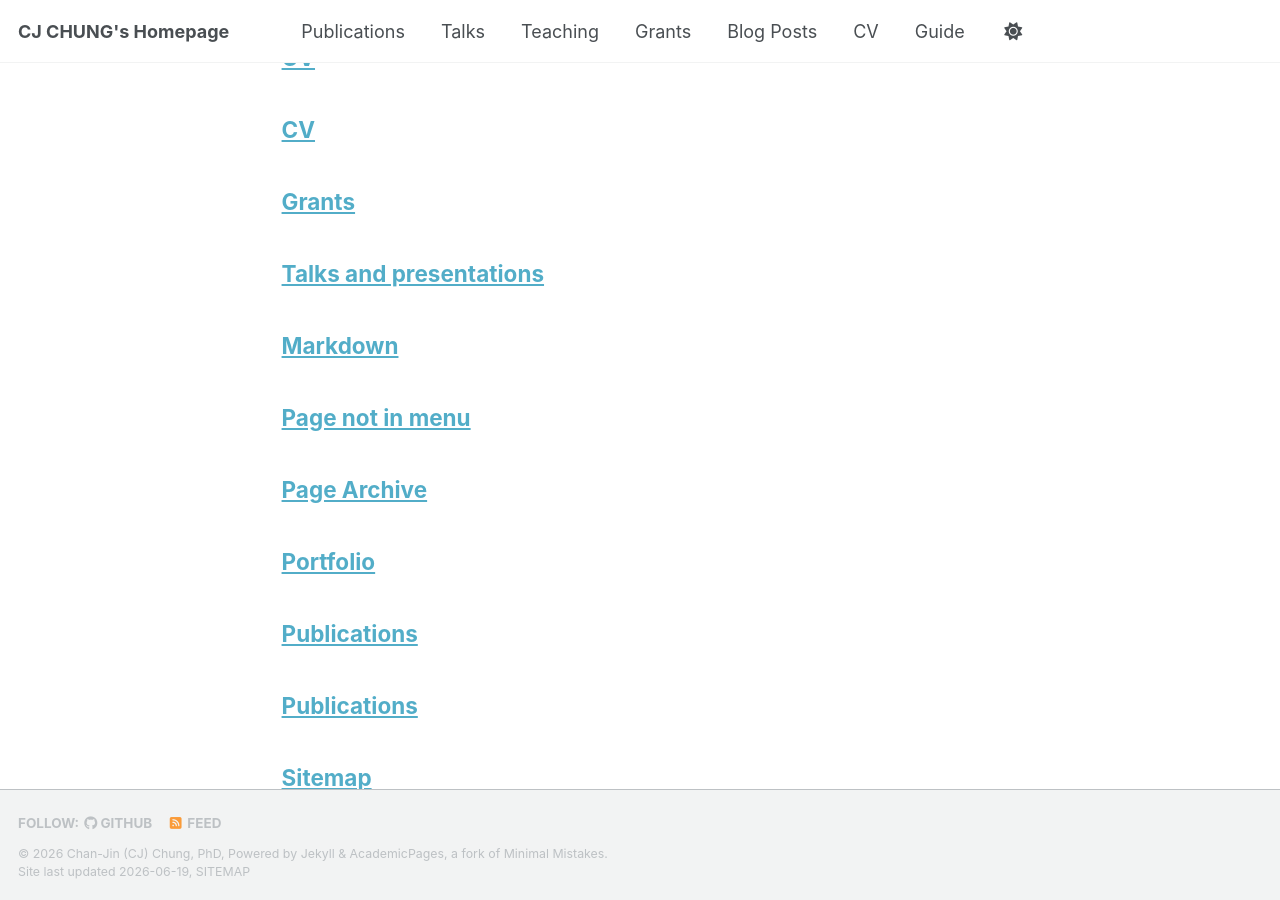
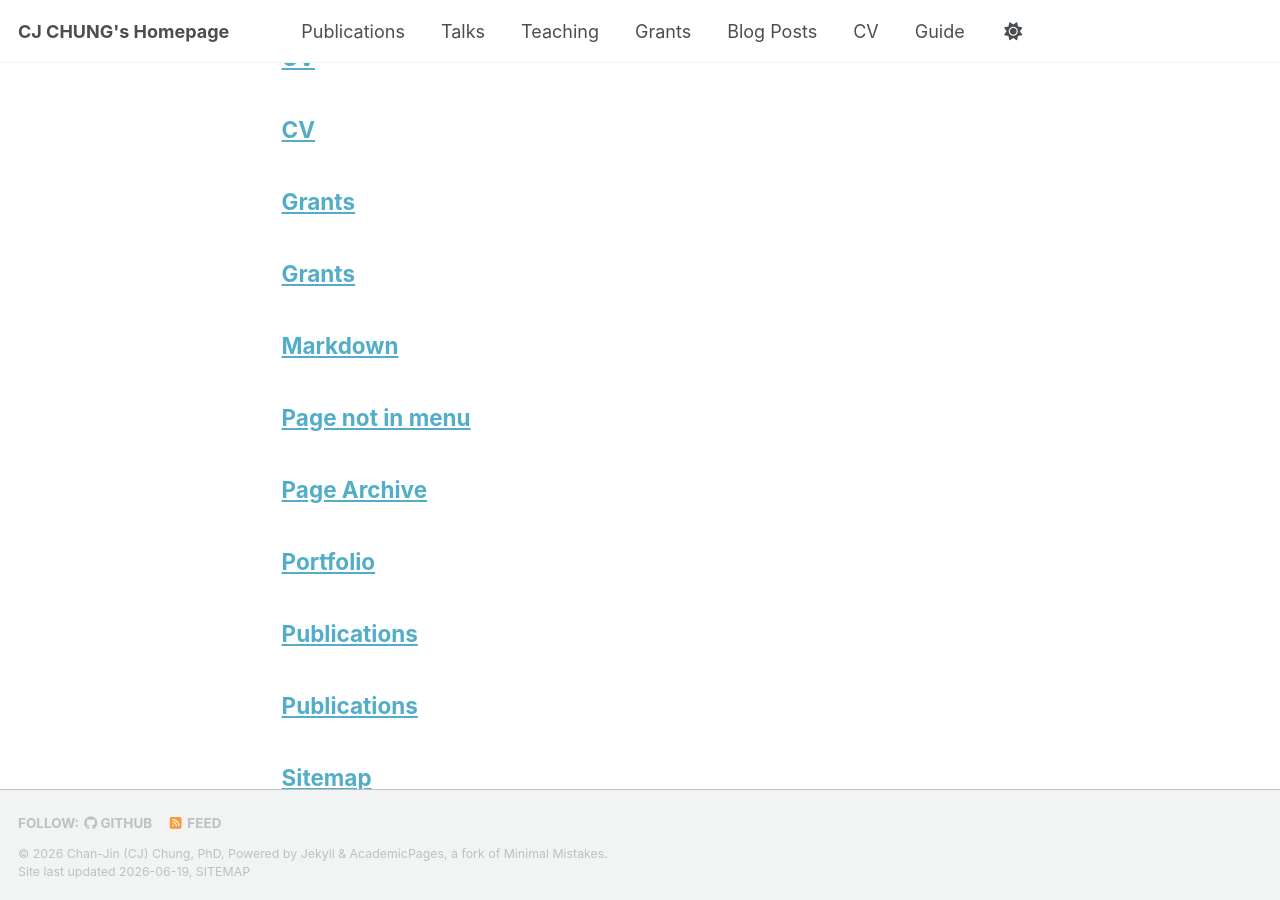
Before and after one commit to robofest/chung, a Jekyll site: the page built from _pages/page-archive.html, in a window 1280 px wide and 900 px high, scrolled down 488 px. Built offline with Jekyll 4.4.1, drawn with Linux system fonts in a browser that asks for light colours; a script bundle is joined from its source files by our own code; library files that are not in the unit come from our copies.

Commit message:
Rename page from 'Talks' to 'Grants'

```diff
--- a/_pages/grants.md
+++ b/_pages/grants.md
@@ -1,11 +1,11 @@
 ---
 layout: archive
-title: "Talks and presentations"
-permalink: /talks/
+title: "Grants"
+permalink: /grants/
 author_profile: true
 ---
 
-## Talks
+## Grants
 * [Research Day 2026](https://github.com/robofest/rday26)
 * [DEDL: Distributed Evolutionary Deep Learning, MCS Seminar 2026](https://github.com/robofest/DEDL)
 * To be listed more
```
